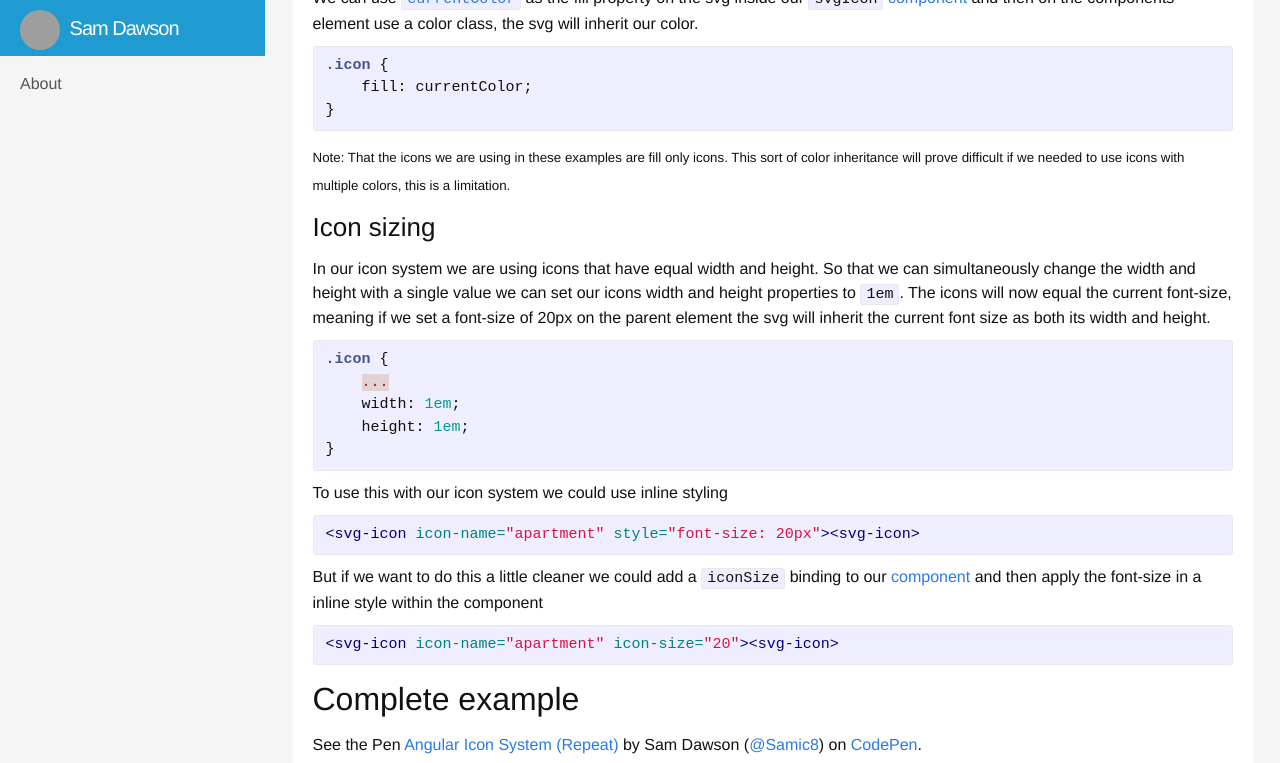
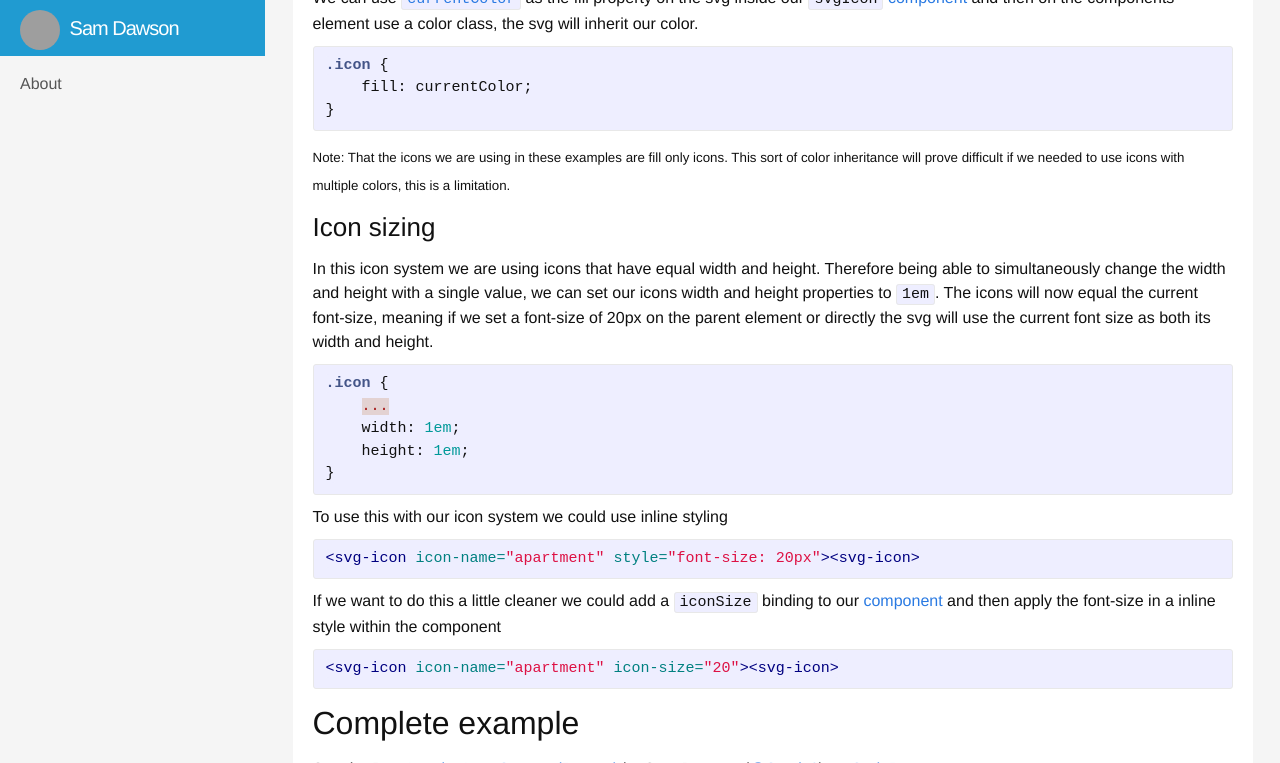
Before and after one commit to Samic8/Samic8.github.io, a Jekyll site: the page built from _posts/2017-03-15-angular-icon-system.markdown, in a window 1280 px wide and 900 px high, scrolled down 4497 px, cut to the strip 0-763 px from the top of the window. Built offline with Jekyll 4.4.1, drawn with Linux system fonts in a browser that asks for light colours; grey boxes are pictures that could not be loaded.

Commit message:
Angular icon system wording edit

```diff
--- a/_posts/2017-03-15-angular-icon-system.markdown
+++ b/_posts/2017-03-15-angular-icon-system.markdown
@@ -220,7 +220,7 @@ We can use [`currentColor`](https://developer.mozilla.org/en/docs/Web/CSS/color_
 <sub>Note: That the icons we are using in these examples are fill only icons. This sort of color inheritance will prove difficult if we needed to use icons with multiple colors, this is a limitation.<sub>
 
 ### Icon sizing
-In our icon system we are using icons that have equal width and height. So that we can simultaneously change the width and height with a single value we can set our icons width and height properties to `1em`. The icons will now equal the current font-size, meaning if we set a font-size of 20px on the parent element the svg will inherit the current font size as both its width and height.
+In this icon system we are using icons that have equal width and height. Therefore being able to simultaneously change the width and height with a single value, we can set our icons width and height properties to `1em`. The icons will now equal the current font-size, meaning if we set a font-size of 20px on the parent element or directly the svg will use the current font size as both its width and height.
 
 {% highlight css %}
 .icon {
@@ -230,12 +230,12 @@ In our icon system we are using icons that have equal width and height. So that
 }
 {% endhighlight %}
 
-To use this with our icon system we could  use inline styling
+To use this with our icon system we could use inline styling
 {% highlight html %}
 <svg-icon icon-name="apartment" style="font-size: 20px"><svg-icon>
 {% endhighlight %}
 
-But if we want to do this a little cleaner we could add a `iconSize` binding to our [component](https://docs.angularjs.org/guide/component) and then apply the font-size in a inline style within the component
+If we want to do this a little cleaner we could add a `iconSize` binding to our [component](https://docs.angularjs.org/guide/component) and then apply the font-size in a inline style within the component
 {% highlight html %}
 <svg-icon icon-name="apartment" icon-size="20"><svg-icon>
 {% endhighlight %}
```
